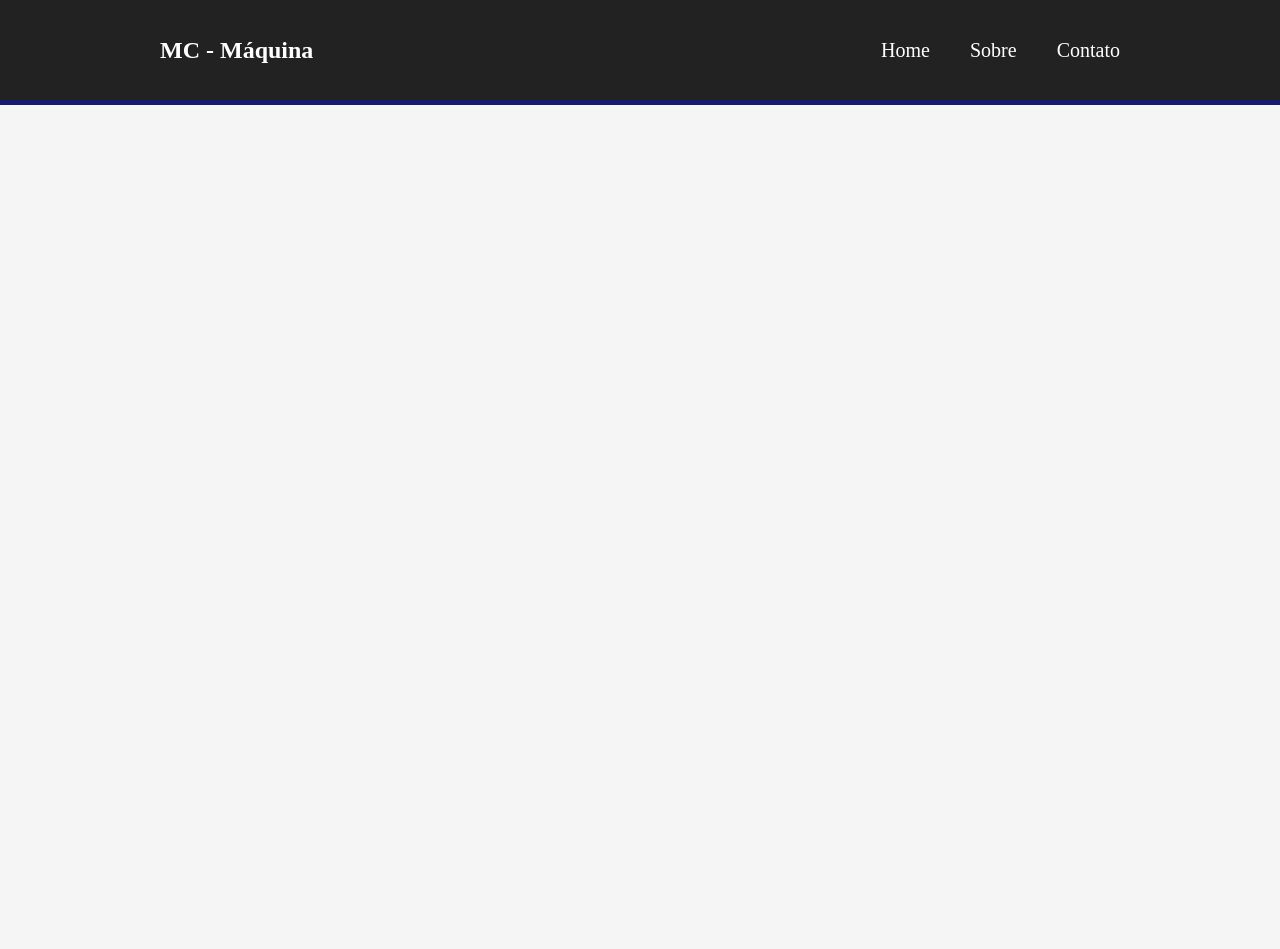
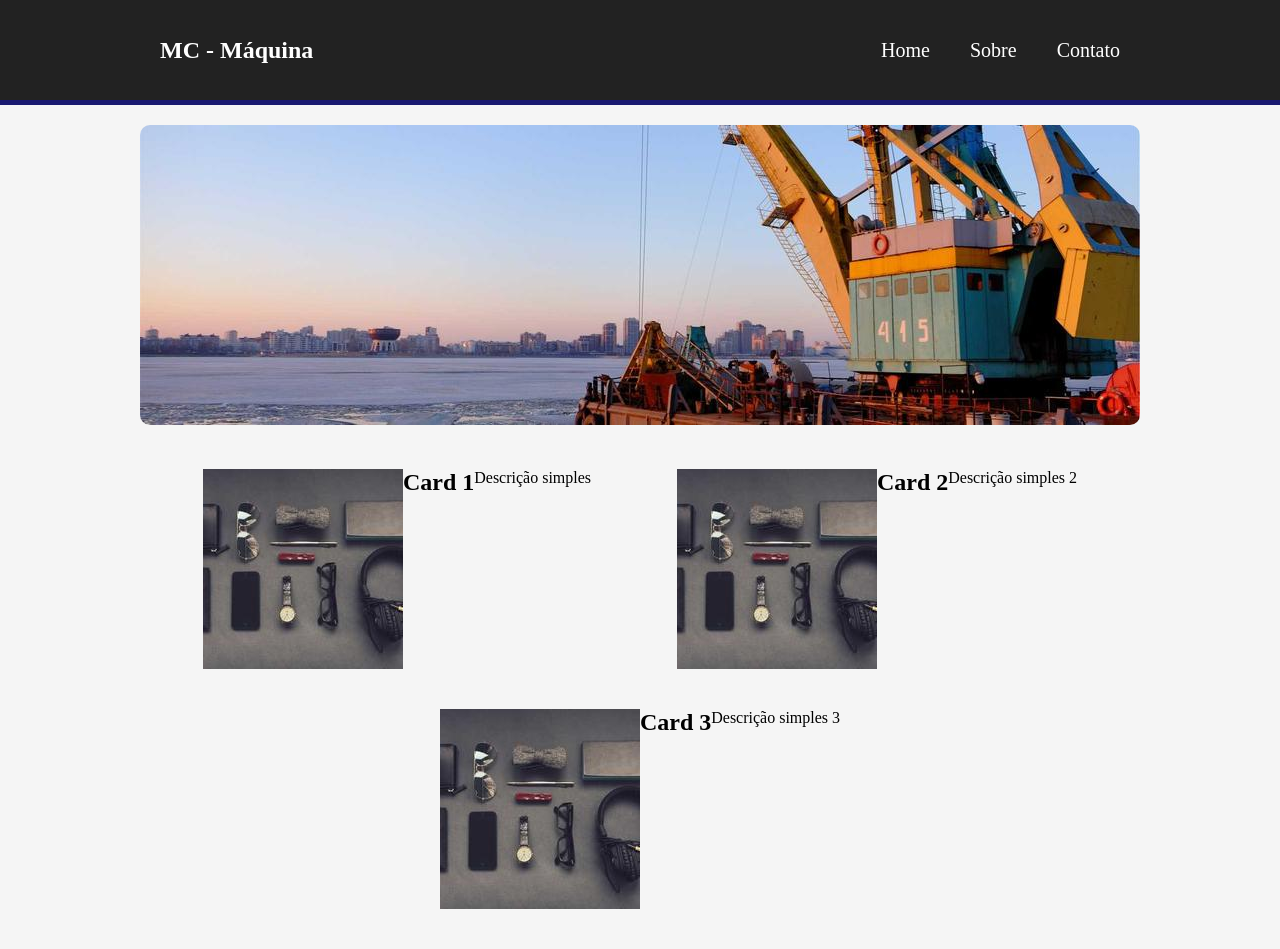
Before and after one commit to fabricio-sant/Curso-Fullstack, a plain HTML site: page mine-site/index.html in a window 1280 px wide. Before the commit the page ends 800 px from the top, so only its background shows below. Drawn offline with Linux system fonts and the light colour scheme.

Commit message:
mexi no CSS

```diff
--- a/mine-site/css/style.css
+++ b/mine-site/css/style.css
@@ -6,6 +6,13 @@
 
 body  {
     background: #f5f5f5;
+}
+
+.contentMain {
+    margin: 0 auto;
+    /*largura*/
+    max-width: 1000px;
+    width: 100%;
 }
 
 header {
@@ -48,3 +55,24 @@ header nav ul a:hover {
     text-decoration: underline;
     color: orange;
 }
+
+/*carousel*/
+.carousel article {
+    margin-top: 20px;
+}
+
+.carousel img {
+    border-radius: 10px;
+}
+
+.cards {
+    display: flex;
+    justify-content: space-around;
+    flex-wrap: wrap;
+    padding: 20px;
+}
+
+.card {
+    background: white;
+    padding: 20px;
+}
--- a/mine-site/index.html
+++ b/mine-site/index.html
@@ -9,7 +9,7 @@
 </head>
 
 <body>
-    <main class="container">
+    <div class="container">
         <!--Meu Topo-->
         <header>
             <section class="contentHeader">
@@ -23,9 +23,39 @@
                     </ul>
                 </nav>
             </section>
+        </header>
 
-        </header>
-    </main>
+        <main class="contentMain">
+            <!--banner-->
+            <section class="carousel">
+                <article>
+                    <img src="./img/img-2.jpg" alt="">
+                </article>
+            </section>
+
+            <!--Cards-->
+            <section class="cards">
+                <article class="cards">
+                    <img src="./img/card-1.jpg" alt="">
+                    <h2>Card 1</h2>
+                    <p>Descrição simples</p>
+                </article>
+
+                  <article class="cards">
+                    <img src="./img/card-1.jpg" alt="">
+                    <h2>Card 2</h2>
+                    <p>Descrição simples 2</p>
+                </article>
+
+                  <article class="cards">
+                    <img src="./img/card-1.jpg" alt="">
+                    <h2>Card 3</h2>
+                    <p>Descrição simples 3</p>
+                </article>
+            </section>
+
+        </main>
+    </div>
 </body>
 
 </html>
```
Also changed, not shown: mine-site/img/card-1.jpg (added), mine-site/img/img-1.jpg (added), mine-site/img/img-2.jpg (added).
